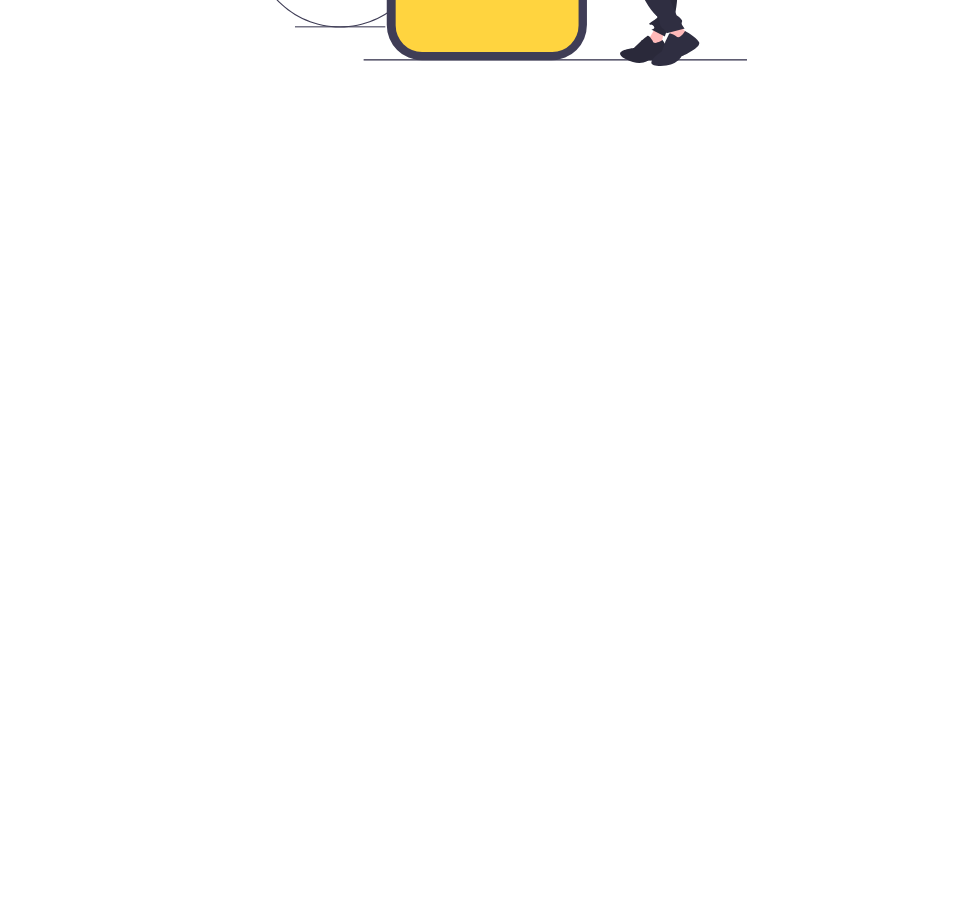
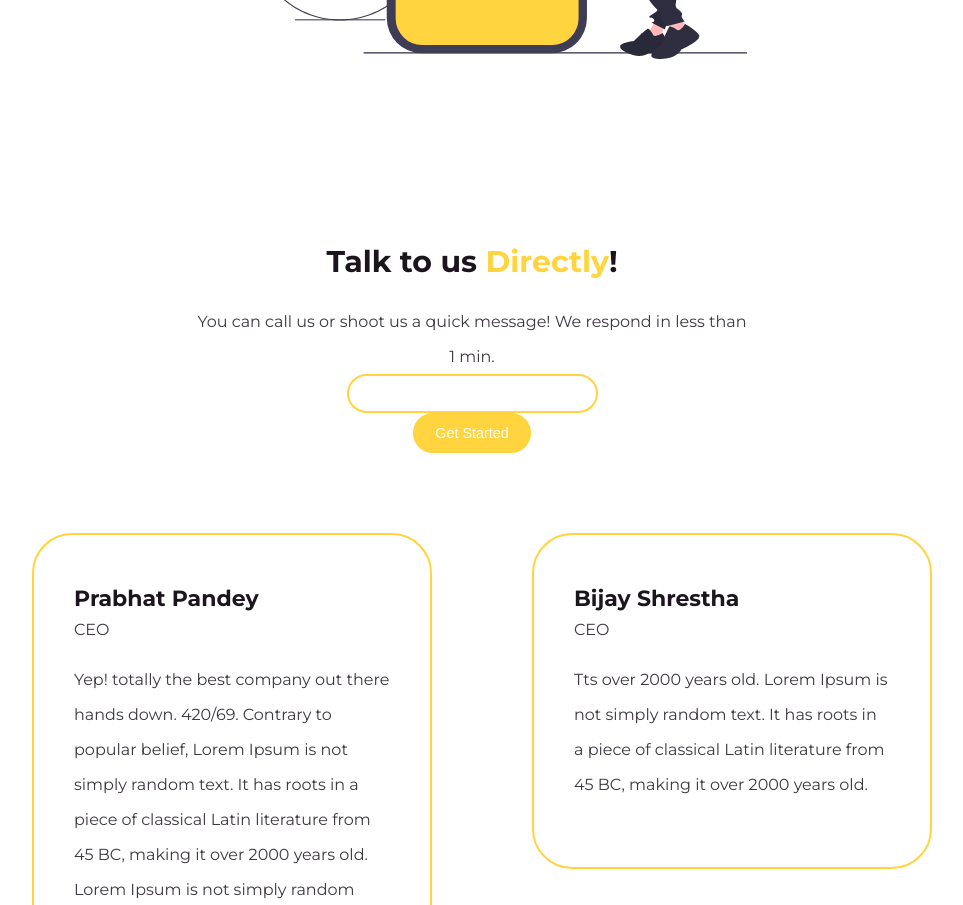
Before and after one commit to nepali-prabhat/landing, a React (Create React App) app: page / in a window 1280 px wide. Shown: the part 3220-4125 px from the top of the page, without its empty margins (168-1131 px from the left). Before the commit the page ends 3366 px from the top, so only its background shows below. Built offline with nearby package versions, Linux system fonts and the light colour scheme.

Commit message:
testimonial

```diff
--- a/src/App.css
+++ b/src/App.css
@@ -273,6 +273,9 @@ nav ul li{
   background-color: white;
   margin-top: 80px;
   margin-bottom: 80px;
+  display: flex;
+  justify-content: center;
+  align-items: center;
 }
 .service-card{
   background-color: white;
@@ -280,7 +283,7 @@ nav ul li{
   border-radius: 40px;
   margin:  0 60px;
   margin-bottom: 40px;
-  padding: 40px 60px;
+  padding: 50px 40px;
   min-height: 250px;
   /* height: 100%; */
   min-width: 400px;
--- a/src/App.js
+++ b/src/App.js
@@ -3,6 +3,7 @@ import './App.css';
 import heroImg from './hero.svg';
 import Services from './services';
 import Projects from './projects';
+import Testimonial from './testemonials';
 const LearnMore = ()=><div className="link highlight">Learn More</div>
 function App() {
   const noticeTitle = "Somtu SMS is here!"
@@ -62,6 +63,7 @@ function App() {
       </section>
       <Services />
       <Projects />
+      <Testimonial/>
     </div>
   );
 }
--- a/src/testemonials.js
+++ b/src/testemonials.js
@@ -6,75 +6,44 @@ export default class Services extends Component {
     constructor(props) {
         super(props);
         this.state = {
-            manuallyClicked:false,
-            activeIndex:0,
-            tabs:[{
-                title:"Somtu",
-                desc:`Many desktop publishing packages and web page editors now use Lorem Ipsum as
-                their default model text, and a search for 'lorem ipsum' will uncover many web sites
-                still in their infancy. Model text, and a search for 'lorem ipsum' will uncover many web
-                sites still in their infancy.
-                `,
-                src:MobileA,
-                lists:[
-                    "All the Lorem Ipsum generators on the Internet.",
-                    "The standard chunk of LorThe shunk of LorThe standard chunk of LorThe standard chunk of Lorem Ipsum used since the 1500s.",
-                    "The Extremes of Good and Evil.",
-                    "Ink of Lorem Ipsum used since the 1500s.",
-                    "The Extremes of Good and Evil."
-                ],
+            testimonials:[
+                {
+                    name:"Prabhat Pandey",
+                    position:"CEO",
+                    desc:`Yep! totally the best company out there hands down. 420/69. Contrary to popular belief, Lorem Ipsum is not simply
+                    random text. It has roots in a piece of classical Latin
+                    literature from 45 BC, making it over 2000 years old.
+                    Lorem Ipsum is not simply random text. It has roots in a
+                    piece of classical Latin literature from 45 BC, making it.
+                    `
                 },
                 {
-                title:"Ipsum",
-                desc:`IA powerful dual-perspective from two MIT schools – the
-                MIT Sloan School of MIT Computer Science and Artificial
-                Intelligence Laboratory understanding of AI.
-                `,
-                src:MobileA,
-                lists:[
-                    "The standard chunk of LorThe shunk of LorThe standard chunk of LorThe standard chunk of Lorem Ipsum used since the 1500s.",
-                    "The Extremes of Good and Evil.",
-                    "All the Lorem Ipsum generators on the Internet.",
-                    "The Extremes of Good and Evil.",
-                    "Ink of Lorem Ipsum used since the 1500s.",
-                ],
+                    name:"Bijay Shrestha",
+                    position:"CEO",
+                    desc: `
+                    Tts over 2000 years old. Lorem Ipsum is not simply
+                    random text. It has roots in a piece of classical Latin
+                    literature from 45 BC, making it over 2000 years old.`
                 },
                 {
-                title:"Dora",
-                desc:`Contrary to popular belief, Lorem Ipsum is not simply
+                    name:"Karun Shrestha",
+                    position:"CEO",
+                    desc: `Yep! totally the best company out there hands down. 420/69.Tts over 2000 years old. Lorem Ipsum is not simply
                     random text. It has roots in a piece of classical Latin
-                literature from 45 BC, making it over 2000 years old.It has roots in a piece of classical Latin.
-                `,
-                src:MobileA,
-                lists:[
-                    "The Extremes of Good and Evil.",
-                    "All the Lorem Ipsum generators on the Internet.",
-                    "The standard chunk of LorThe shunk of LorThe standard chunk of LorThe standard chunk of Lorem Ipsum used since the 1500s.",
-                    "Ink of Lorem Ipsum used since the 1500s.",
-                    "The Extremes of Good and Evil."
-                ],
-            }
+                    literature from 45 BC, making it over 2000 years old.
+                    `
+                },
+                {
+                    name:"Prabhat Pandey",
+                    position:"CEO",
+                    desc:"Yep! totally the best company out there hands down. 420/69"
+                },
+
             ]
         };
     }
     interval = null;
-    handleTabClick(i){
-        this.setState({activeIndex:i, manuallyClicked:true})
-    }
 
-    componentDidMount(){
-        this.interval = setInterval(()=>{
-            if(!this.state.manuallyClicked){
-                this.setState({activeIndex:(this.state.activeIndex+1)%this.state.tabs.length})
-            }else{
-                this.setState({manuallyClicked:false})
-            }
-        },4000
-        )
-    }
-    componentWillUnmount(){
-        clearInterval(this.interval)
-    }
     render() {
         return (
             <section className="project">
@@ -90,16 +59,16 @@ We respond in less than 1 min.
                 </div>
                 <Carousel showStatus={false} className="service-card-container" centerMode useKeyboardArrows centerSlidePercentage={50} showThumbs={false} emulateTouch>
                     {
-                        this.state.tabs[this.state.activeIndex].cards.map((c)=>{
+                        this.state.testimonials.map((c)=>{
                             return (
                                 <div className="service-card" key={c.title}>
                                     <h3>
-                                        {c.title}
+                                        {c.name}
                                     </h3>
+                            <   div className="txt">{c.position}</div>
                                     <p className="txt">
                                         {c.desc}
                                     </p>
-                                    <LearnMore />
                                 </div>
                             )
                         })
```
Lines whose indentation alone changed are shown as unchanged.
